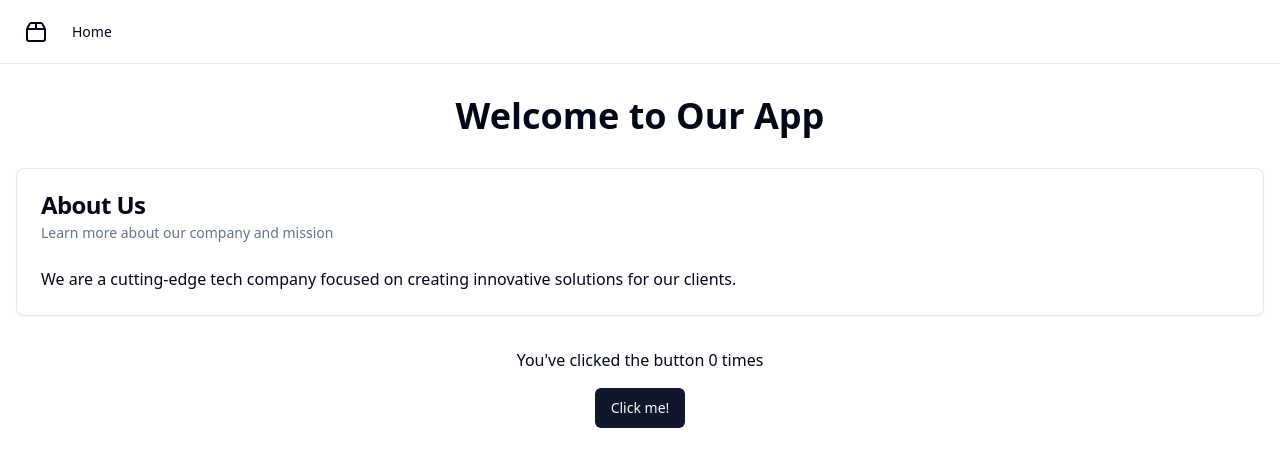
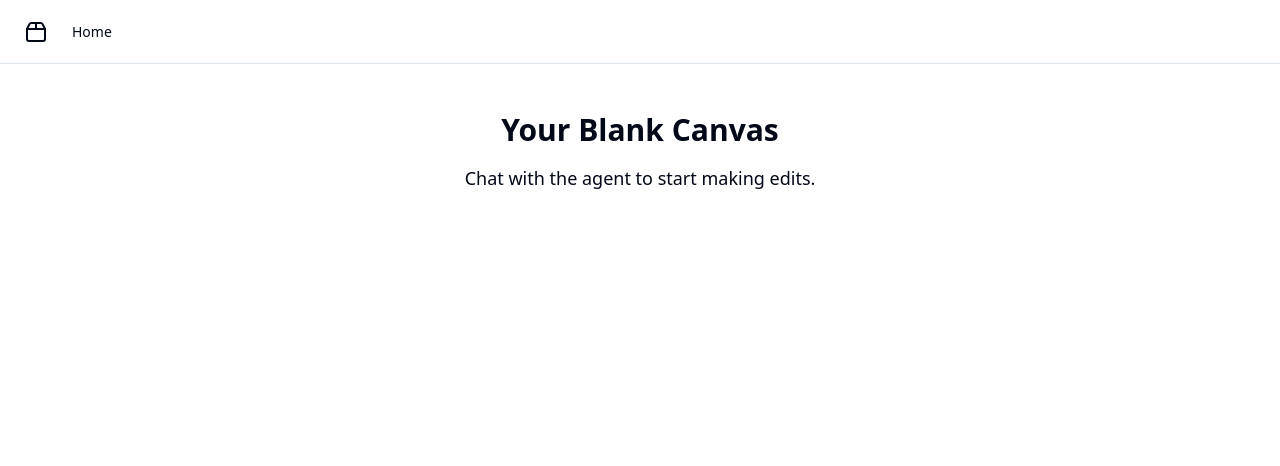
Before and after one commit to GPT-Engineer-App-Dev/starter-app-kit, a React (Vite) app: page / in a window 1280 px wide. Shown: the top 466 px of the page. Built offline with nearby package versions, Linux system fonts and the light colour scheme.

Commit message:
GPT Engineer Update

```diff
--- a/src/pages/Index.jsx
+++ b/src/pages/Index.jsx
@@ -1,32 +1,17 @@
-import { Button } from "@/components/ui/button";
-import { Card, CardHeader, CardTitle, CardDescription, CardContent } from "@/components/ui/card";
-import { useState } from "react";
+import { Footer } from "@/components/Footer";
 
-const HomePage = () => {
-  const [count, setCount] = useState(0);
-
+const Index = () => {
   return (
-    <div className="container mx-auto px-4 py-8">
-      <h1 className="text-4xl font-bold mb-8 text-center">Welcome to Our App</h1>
-
-      <Card className="mb-8">
-        <CardHeader>
-          <CardTitle>About Us</CardTitle>
-          <CardDescription>Learn more about our company and mission</CardDescription>
-        </CardHeader>
-        <CardContent>
-          <p>We are a cutting-edge tech company focused on creating innovative solutions for our clients.</p>
-        </CardContent>
-      </Card>
-
-      <div className="text-center">
-        <p className="mb-4">You've clicked the button {count} times</p>
-        <Button onClick={() => setCount(count + 1)}>
-          Click me!
-        </Button>
-      </div>
+    <div className="flex flex-col min-h-screen">
+      <main className="flex-grow">
+        <div className="text-center py-12">
+          <h1 className="text-3xl font-bold mb-4">Your Blank Canvas</h1>
+          <p className="text-lg">Chat with the agent to start making edits.</p>
+        </div>
+      </main>
+      <Footer />
     </div>
   );
 };
 
-export default HomePage;
+export default Index;
```
